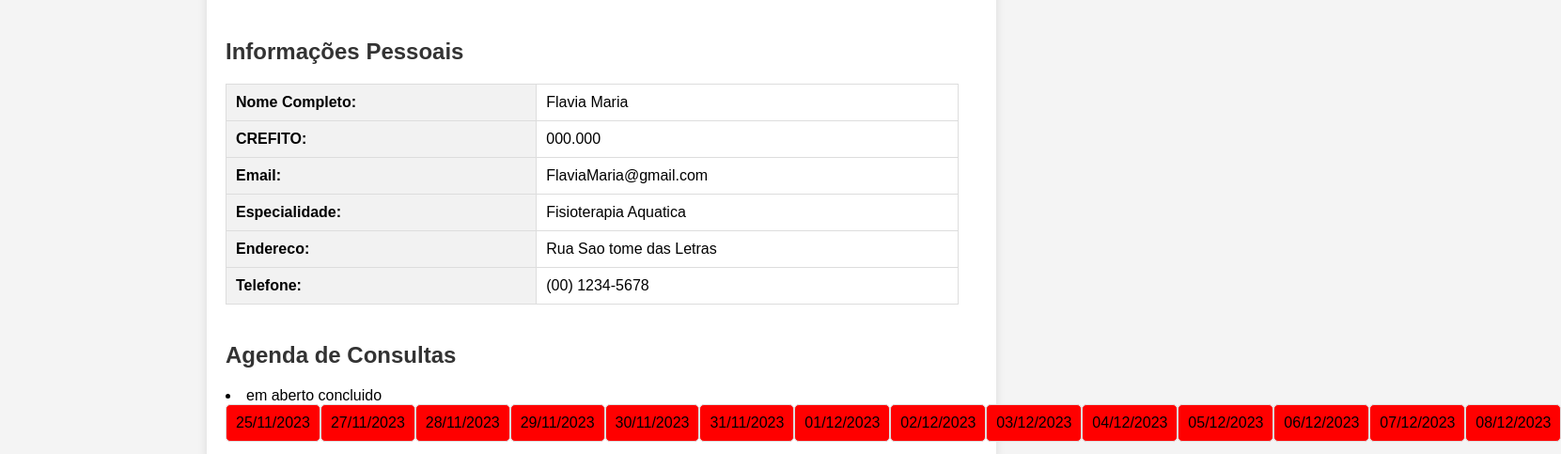
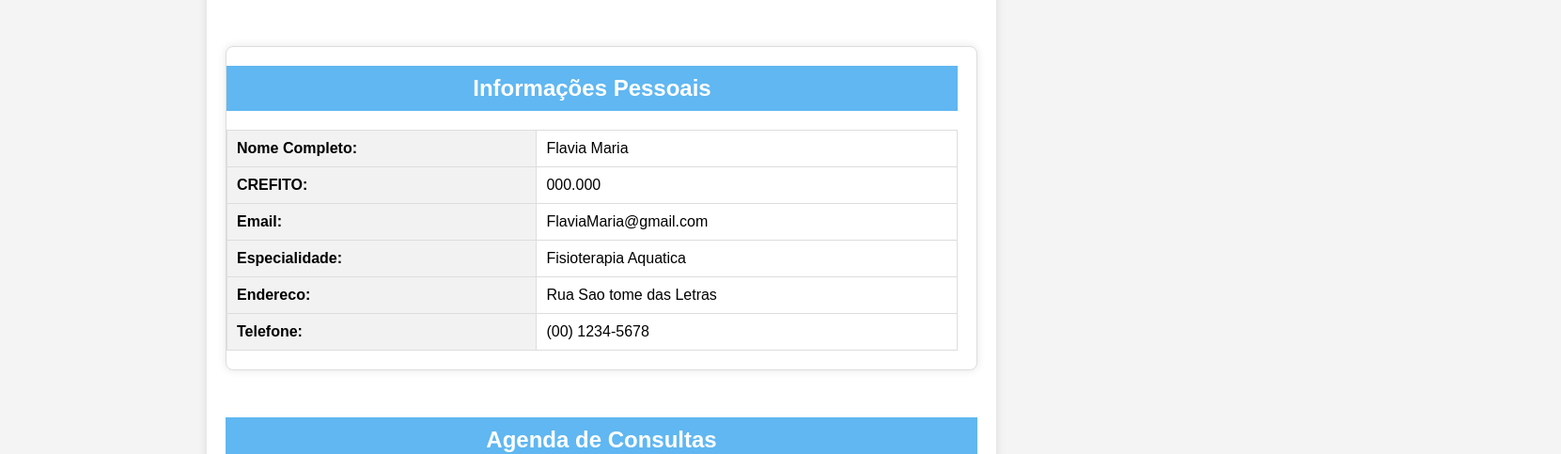
Before and after one commit to guikelvin6/FisioAgenda_project, a plain HTML site: page profile_profissional.html in a window 1280 px wide. Shown: the part 259-742 px from the top of the page at 94% size, 1661 px wide, since content can reach past the window. Drawn offline with nearby package versions, Linux system fonts and the light colour scheme.

Commit message:
Update profile_profissional.css

```diff
--- a/css/profile_profissional.css
+++ b/css/profile_profissional.css
@@ -1,7 +1,5 @@
 body {
     font-family: 'Arial', sans-serif;
-    margin: 0;
-    padding: 0;
     background-color: #f4f4f4;
 }
 
@@ -36,9 +34,13 @@ h1 {
 }
 
 .profissional_info {
-    display: flex;
-    justify-content: space-between;
-    margin-top: 20px;
+    max-width: 100%;
+    margin: 50px auto;
+    background-color: #fff;
+    border: 1px solid #ddd;
+    border-radius: 8px;
+    overflow: hidden;
+    box-shadow: 0 0 10px rgba(0, 0, 0, 0.1);
 }
 
 .column {
@@ -63,7 +65,10 @@ th {
 }
 
 h2 {
-    color: #333;
+    background-color: #60b7f1;
+    color: #fff;
+    padding: 10px;
+    text-align: center;
 }
 
 p {
@@ -73,7 +78,12 @@ p {
 
 .agenda {
     display: flex;
+    flex-direction: row;
     justify-content: space-between;
+    row-gap: 10px;
+    column-gap: 10px;
+    margin-top: 20px;
+    flex-wrap: wrap;
 }
 
 .dia-agendado {
@@ -88,3 +98,26 @@ p {
 .dia-agendado:hover {
     background-color: #f2f2f2;
 }
+
+.marcadores {
+    display: inline-block;
+    flex-direction: row;
+}
+
+.legenda-vermelha {
+    background-color: red;
+    font-family: 'Arial', sans-serif;
+    width: 20px;
+    padding: 5px;
+    height: 20px;
+    border-radius: 5px;
+}
+
+.legenda-verde {
+    background-color: green;
+    font-family: 'Arial', sans-serif;
+    padding: 5px;
+    width: 20px;
+    height: 20px;
+    border-radius: 5px;
+}
```
